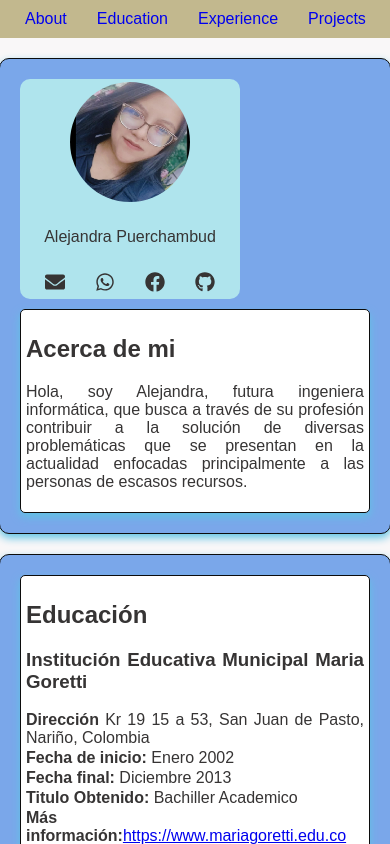
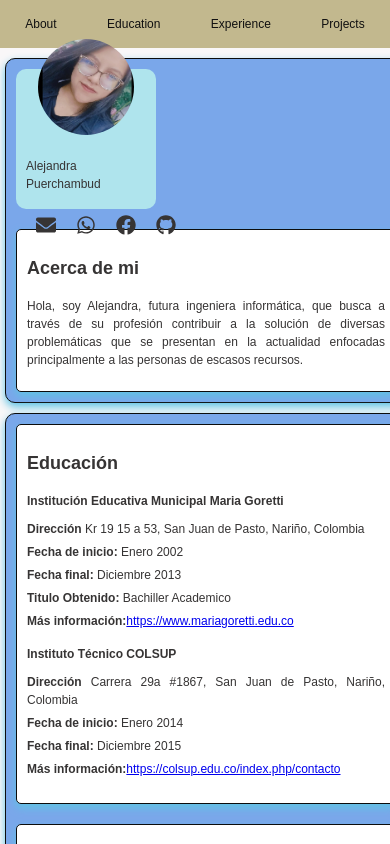
Before and after one commit to 1085332096/my-portfolio, a React (Vite) app: page / in a window 390 px wide. Shown: the top 844 px of the page. Built offline with nearby package versions, Linux system fonts and the light colour scheme; no server answers.

Commit message:
responsividad

```diff
--- a/src/styles/main.css
+++ b/src/styles/main.css
@@ -6,7 +6,6 @@
   --header-color: #7aa7ea;
   --border-color: #0c0c0c;
   --shadow-color: rgb(96, 195, 228);
-
 }
 
 body {
@@ -15,34 +14,45 @@ body {
   padding: 0;
   background-color: var(--background-color);
   color: var(--text-color);
+  font-size: 16px;
+  line-height: 1.5;
 }
 
 nav {
   background-color: var(--primary-color);
+  padding: 10px 0;
 }
 
 nav ul {
   list-style: none;
   display: flex;
   justify-content: space-around;
-  padding: 10px;
+  padding: 0;
   margin: 0;
+  flex-wrap: wrap;
+}
+
+nav ul li {
+  margin: 5px;
 }
 
 nav ul li a {
-  color: #101010(--header-color);
+  color: #101010;
   text-decoration: none;
   padding: 10px 15px;
-  transition: background-color 0.3s;
+  transition: background-color 0.3s, color 0.3s;
+  border-radius: 5px;
 }
 
 nav ul li a:hover {
   background-color: var(--secondary-color);
+  color: var(--text-color);
 }
 
 .main-container {
   display: flex;
-  justify-content: space-between;
+  flex-wrap: wrap;
+  justify-content: center;
   align-items: flex-start;
   padding: 20px;
   margin: 0 auto;
@@ -63,6 +73,7 @@ nav ul li a:hover {
   display: flex;
   flex-direction: column;
   align-items: center;
+  min-width: 250px;
   max-width: 300px;
 }
 
@@ -70,6 +81,7 @@ nav ul li a:hover {
   display: flex;
   flex-direction: column;
   gap: 20px;
+  flex: 2;
 }
 
 .avatar-container {
@@ -80,34 +92,35 @@ nav ul li a:hover {
   background-color: var(--secondary-color);
   padding: 10px;
   border-radius: 10px;
-  width: 200px; /* Define un ancho fijo para el contenedor */
-  height: 200px; /* Define una altura fija para que sea cuadrado */
-  margin-bottom: 10px;
+  width: 200px;
+  height: 200px;
+  margin-bottom: 20px;
 }
 
 .avatar-image {
-  width: 60%; /* Asegura que la imagen ocupe todo el ancho del contenedor */
-  height: 60%; /* Asegura que la imagen ocupe toda la altura del contenedor */
-  object-fit: cover; /* Asegura que la imagen cubra todo el contenedor */
-  border-radius: 50%; /* Mantiene los bordes de la imagen redondeados */
-  margin-bottom: 10px; /* Espacio debajo de la imagen */
+  width: 80%;
+  height: 80%;
+  object-fit: cover;
+  border-radius: 50%;
+  margin-bottom: 10px;
 }
 
 .contact-links {
   display: flex;
-  justify-content: space-around; /* Distribuye iconos equitativamente */
-  width: 100%; /* Asegura que los iconos ocupen todo el ancho del contenedor */
-  margin-top: 10px; /* Espacio superior */
+  justify-content: space-around;
+  width: 100%;
+  margin-top: 10px;
 }
 
 .contact-links a {
   color: var(--text-color);
   margin: 0 10px;
   transition: transform 0.2s ease-in-out;
+  font-size: 1.2em;
 }
 
 .contact-links a:hover {
-  transform: scale(1.2); /* Efecto de agrandar iconos al hacer hover */
+  transform: scale(1.2);
 }
 
 .component-container {
@@ -121,44 +134,112 @@ nav ul li a:hover {
 
 h1, h2 {
   color: var(--text-color);
+  margin-bottom: 15px;
 }
 
 .component-container h2 {
   color: var(--text-color);
+  font-size: 1.5em;
 }
 
-/* Media query para pantallas más pequeñas */
-@media (max-width: 768px) {
+.item {
+  margin-bottom: 15px;
+}
+
+.item h3 {
+  margin-top: 0;
+  margin-bottom: 10px;
+  font-size: 1.2em;
+}
+
+.item p {
+  margin: 5px 0;
+}
+
+/* Media queries para responsividad */
+@media (max-width: 1024px) {
   .main-container {
-    flex-direction: column; /* Cambia la dirección del layout a columna en pantallas pequeñas */
-    align-items: center; /* Centra los elementos verticalmente */
+    flex-direction: column;
+    align-items: center;
   }
 
   .left-column, .right-column {
-    width: 100%; /* Hacer que las columnas ocupen el 100% del ancho */
-    max-width: none; /* Elimina la restricción de ancho en pantallas pequeñas */
-    margin: 0 0 20px 0; /* Añade espacio entre las columnas */
+    width: 100%;
+    max-width: 600px;
+  }
+}
+
+@media (max-width: 768px) {
+  body {
+    font-size: 14px;
+  }
+
+  .main-container {
+    padding: 10px;
+  }
+
+  .left-column, .right-column {
+    margin: 5px 0;
+    padding: 15px;
   }
 
   .avatar-container {
-    width: 200px;
-    height: 200px;
-    margin-bottom: 10px; /* Ajustar espacio debajo del avatar */
+    width: 150px;
+    height: 150px;
   }
 
   .component-container {
-    padding: 5px; /* Reduce el padding en pantallas pequeñas */
+    padding: 15px;
   }
-  .item {
-    margin-bottom: 10px; /* Ajusta el espaciado entre items */
+
+  .contact-links a {
+    font-size: 1em;
+  }
+
+  h1 {
+    font-size: 1.8em;
+  }
+
+  h2 {
+    font-size: 1.4em;
   }
 
   .item h3 {
-    margin-top: 0; /* Elimina margen superior en el encabezado */
+    font-size: 1.1em;
+  }
+}
+
+@media (max-width: 480px) {
+  body {
+    font-size: 12px;
   }
 
-  .item p {
-    margin: 2px 0; /* Ajusta el espaciado de los párrafos dentro de los items */
+  .main-container {
+    padding: 5px;
   }
 
+  .left-column, .right-column {
+    padding: 10px;
+  }
+
+  .avatar-container {
+    width: 120px;
+    height: 120px;
+  }
+
+  .component-container {
+    padding: 10px;
+  }
+
+  h1 {
+    font-size: 1.6em;
+  }
+
+  h2 {
+    font-size: 1.3em;
+  }
+
+  .item h3 {
+    font-size: 1em;
+  }
 }
```
